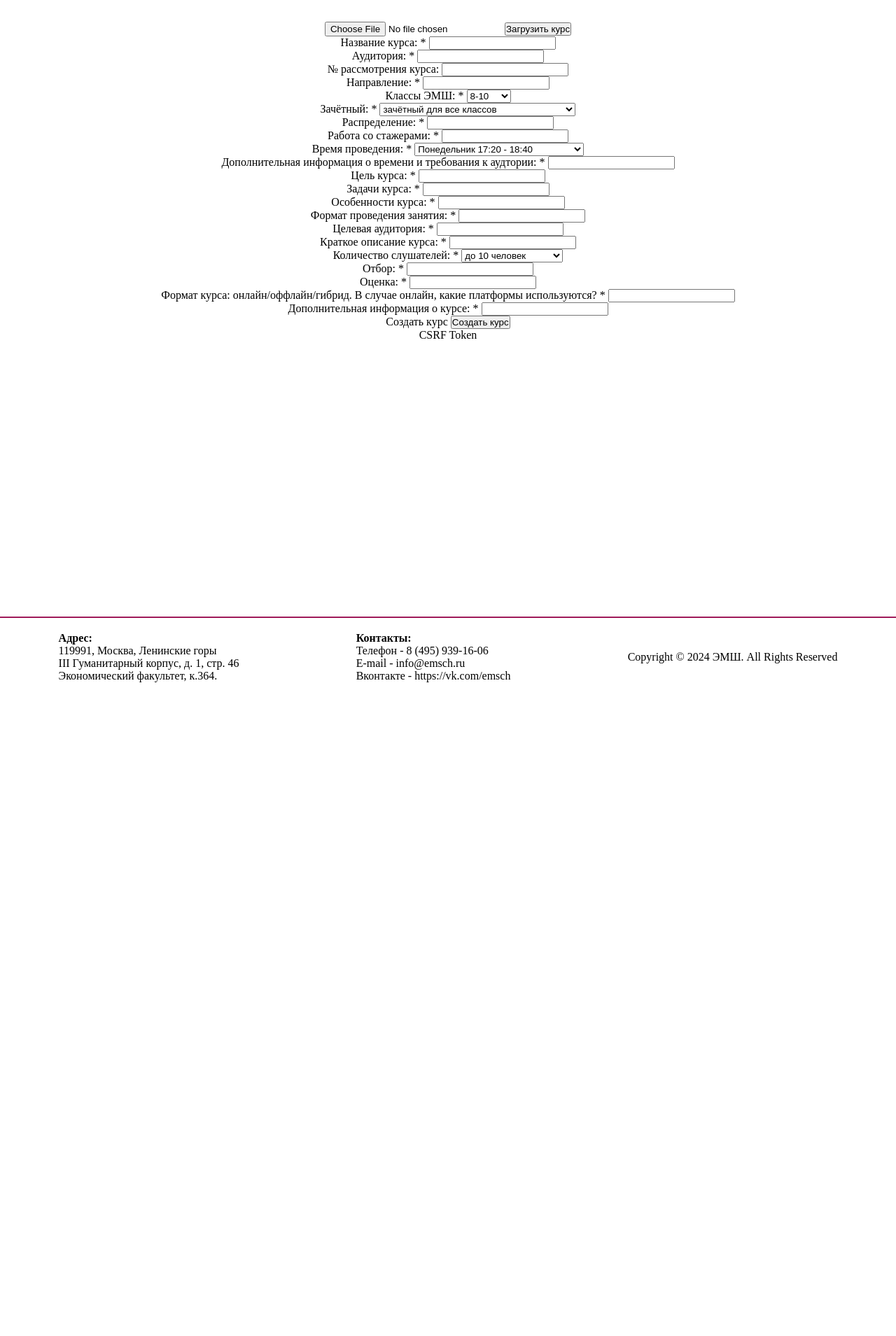
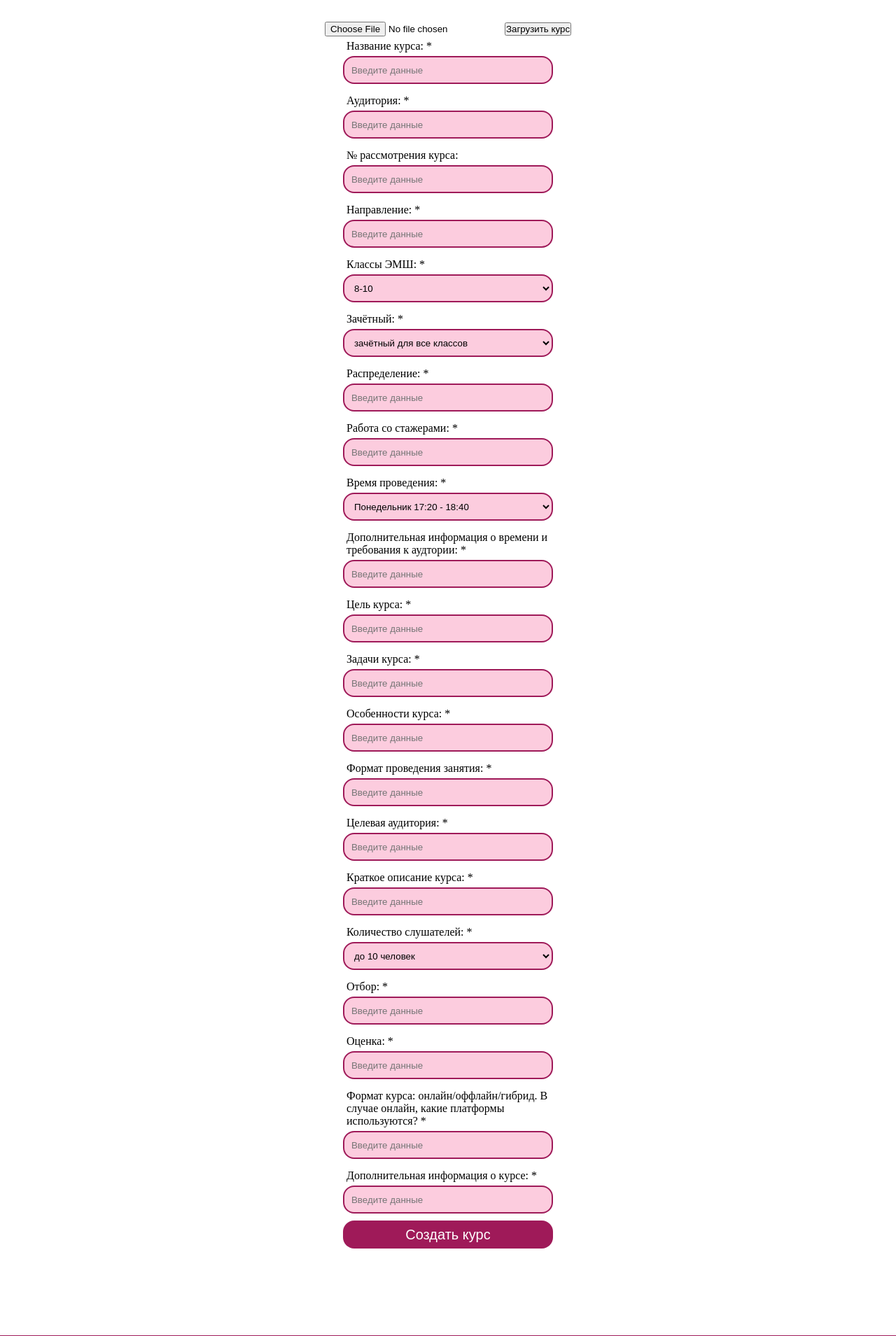
Before and after one commit to olov2020/web_for_msu-CW24, a Flask app: page /admin/add_course in a window 1280 px wide. Shown: the part 159-2068 px from the top of the page at 70% size. Before the commit the page ends 1134 px from the top, so only its background shows below. Run offline with Flask 3, Linux system fonts and the light colour scheme; a user stored in the database is signed in; tables that the repository leaves empty hold one stand-in row (values such as "Sample post"); data that the repository does not hold is empty; some libraries are stand-ins or nearby versions.

Commit message:
working on styling add_course page

```diff
--- a/WEB_FOR_MSU/static/css/base_template/form.css
+++ b/WEB_FOR_MSU/static/css/base_template/form.css
@@ -33,6 +33,8 @@
 
 /* for field inside form */
 .field {
+    width: 300px;
+
     display: flex;
     justify-content: start;
     flex-direction: column;
--- a/WEB_FOR_MSU/templates/admin/add_course.html
+++ b/WEB_FOR_MSU/templates/admin/add_course.html
@@ -24,10 +24,8 @@
         <div class='course_fields'>
             {{ form_course.hidden_tag() }}
             {% for field in form_course if field.id not in ['schedules', 'teachers', 'formulas']%}
-            <div class='field'>
-                {{ field.label }}
-                {{ field }}
-            </div>
+            {% include '/base_template/form.html' %}
+
             {% endfor %}
             <br>
             {% for teacher in form_course.teachers %}
--- a/WEB_FOR_MSU/templates/base_template/form.html
+++ b/WEB_FOR_MSU/templates/base_template/form.html
@@ -6,7 +6,7 @@
 
 <div class='form_container_field'>
     {% if field.type == 'FileField' %}
-    <div class='form_container_file start'>
+    <div class='form_container_file field'>
         {{ field.label(class='form_text') }}
         <div>
             {% if field.errors %}
```
